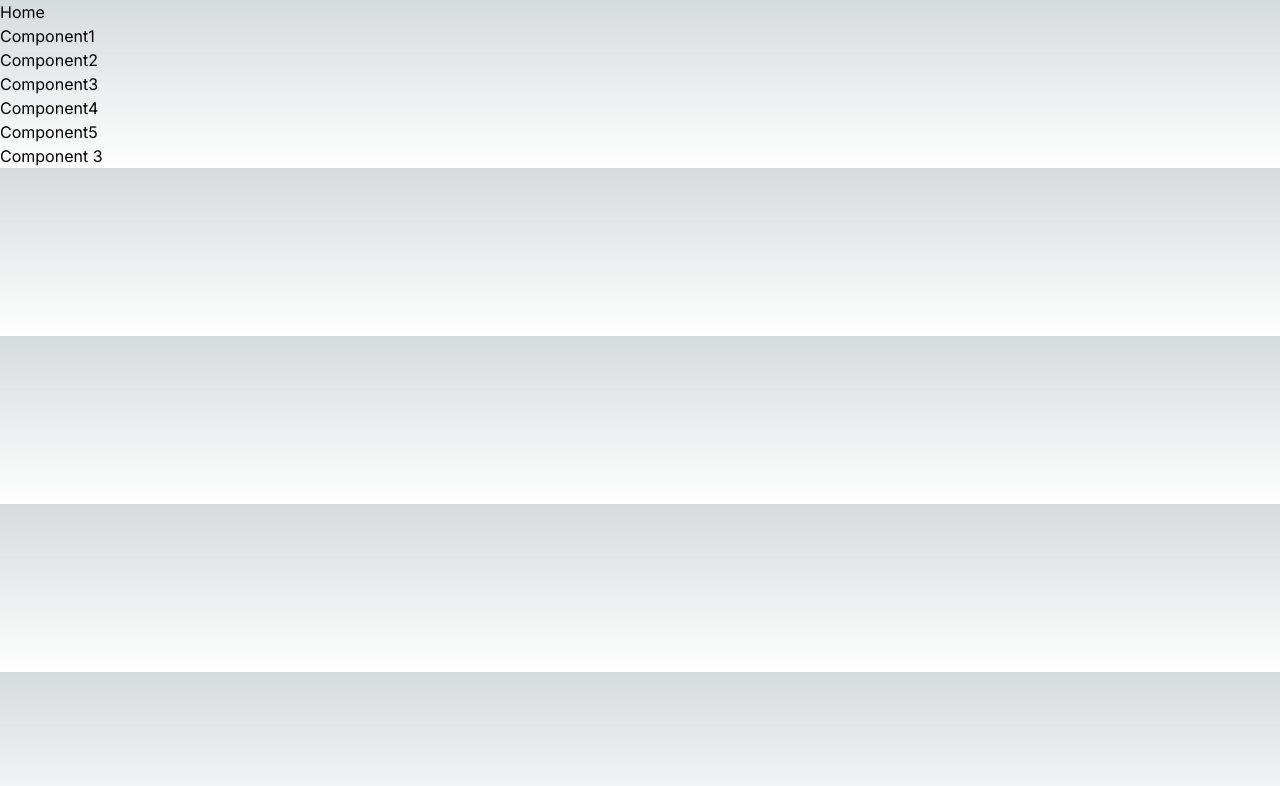
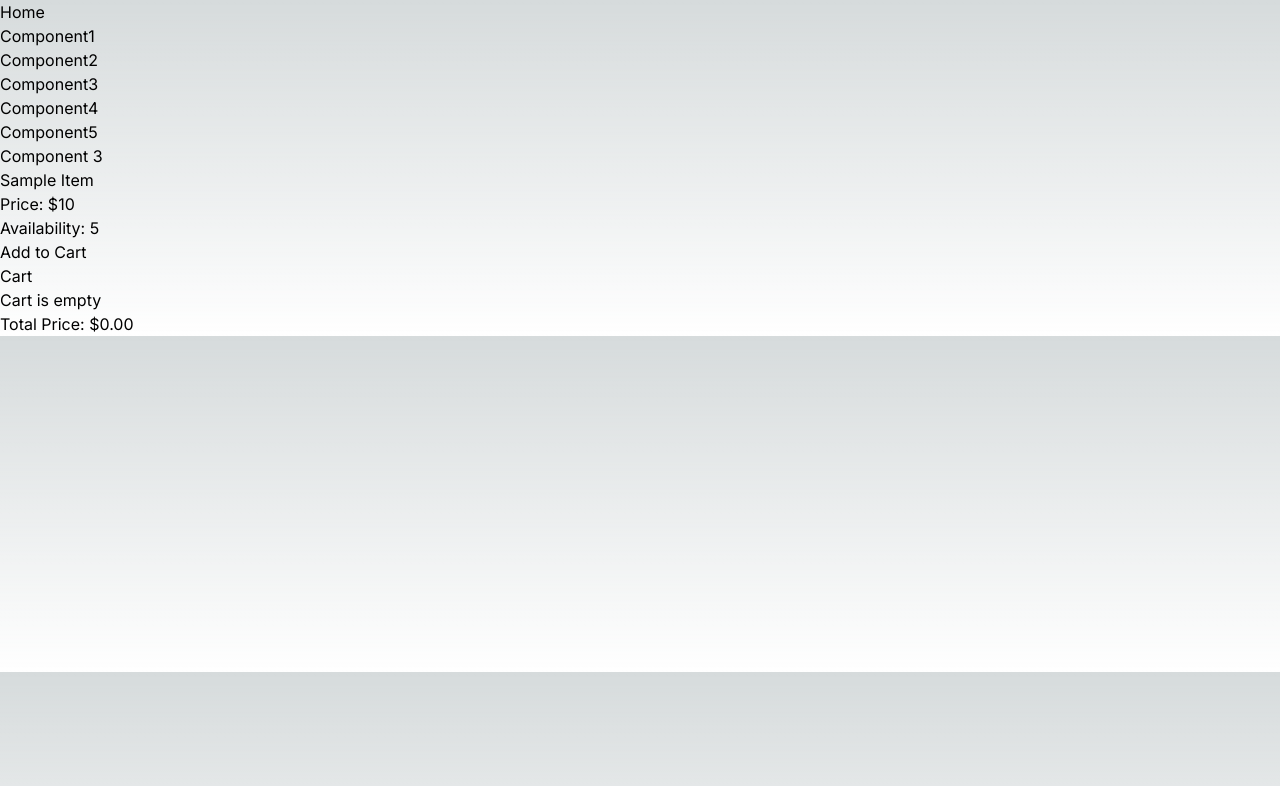
Before and after one commit to erictrimbs/React-exercise, a Next.js app: page /component3 in a window 1280 px wide. Shown: the top 786 px of the page. Built offline with nearby package versions, Linux system fonts and the light colour scheme.

Commit message:
Add component 3: site-wide shopping cart

```diff
--- /dev/null
+++ b/src/app/component3/CartComponent.tsx
@@ -0,0 +1,25 @@
+import React from 'react';
+import { useCartState } from '../context/CartContext';
+
+const CartComponent = () => {
+  const { cart } = useCartState();
+  const totalPrice = cart.reduce((total, item) => total + item.price, 0);
+
+  return (
+    <div>
+      <h2>Cart</h2>
+      {cart.length === 0 ? (
+        <p>Cart is empty</p>
+      ) : (
+        <ul>
+          {cart.map((item, index) => (
+            <li key={index}>{item.name} - ${item.price}</li>
+          ))}
+        </ul>
+      )}
+      <p>Total Price: ${totalPrice.toFixed(2)}</p>
+    </div>
+  );
+};
+
+export default CartComponent;
--- /dev/null
+++ b/src/app/component3/ItemComponent.tsx
@@ -0,0 +1,23 @@
+import React from 'react';
+import { useCartDispatch, Item, CartAction} from '../context/CartContext';
+
+const ItemComponent = ( {item}: {item: Item} ) => {
+  const dispatch = useCartDispatch();
+
+  const handleAddToCart = () => {
+    dispatch({ type: 'ADD_TO_CART', payload: { item } } as CartAction);
+  };
+
+  return (
+    <div>
+      <h2>{item.name}</h2>
+      <p>Price: ${item.price}</p>
+      <p>Availability: {item.availability}</p>
+      <button onClick={handleAddToCart} disabled={item.availability === 0}>
+        Add to Cart
+      </button>
+    </div>
+  );
+};
+
+export default ItemComponent;
--- a/src/app/component3/page.tsx
+++ b/src/app/component3/page.tsx
@@ -1,14 +1,23 @@
 "use client";
+import React from 'react';
+import Header from '../components/Header';
+import { useCartState } from '../context/CartContext';
+import ItemComponent from './ItemComponent';
+import CartComponent from './CartComponent';
 
-import Header from '../components/Header';
+const Component3 = () => {
+  const { items } = useCartState();
 
-const Component1 = () => {
   return (
     <div>
       <Header />
       <h1>Component 3</h1>
+      {items.map((item, index) => (
+        <ItemComponent key={index} item={item} />
+      ))}
+      <CartComponent />
     </div>
   );
 };
 
-export default Component1;
+export default Component3;
--- /dev/null
+++ b/src/app/context/CartContext.tsx
@@ -0,0 +1,72 @@
+"use client";
+import React, { createContext, useContext, useReducer, ReactNode, Dispatch} from 'react';
+
+type Item = {
+  name: string;
+  price: number;
+  availability: number;
+};
+
+type CartState = {
+  items: Item[];
+  cart: Item[];
+};
+
+type CartAction = { type: 'ADD_TO_CART'; payload: { item: Item } };
+
+const initialCartState: CartState = {
+  items: [
+    { name: 'Sample Item', price: 10.0, availability: 5 },
+  ],
+  cart: [],
+};
+
+const CartStateContext = createContext<CartState | undefined>(undefined);
+const CartDispatchContext = createContext<Dispatch<CartAction> | undefined>(undefined);
+
+const cartReducer = (state: CartState, action: CartAction) => {
+  switch (action.type) {
+    case 'ADD_TO_CART': {
+      const { item } = action.payload;
+      return {
+        ...state,
+        cart: [...state.cart, item],
+        items: state.items.map((i: Item) =>
+          i.name === item.name ? { ...i, availability: i.availability - 1 } : i
+        ),
+      };
+    }
+    default:
+      throw new Error(`Unknown action: ${action.type}`);
+  }
+};
+
+export type { Item, CartAction };
+
+export const CartProvider = ({children}: {children: ReactNode}) => {
+  const [state, dispatch] = useReducer(cartReducer, initialCartState);
+
+  return (
+    <CartStateContext.Provider value={state}>
+      <CartDispatchContext.Provider value={dispatch}>
+        {children}
+      </CartDispatchContext.Provider>
+    </CartStateContext.Provider>
+  );
+};
+
+export const useCartState = () => {
+  const context = useContext(CartStateContext);
+  if (context === undefined) {
+    throw new Error('useCartState must be used within a CartProvider');
+  }
+  return context;
+};
+
+export const useCartDispatch = () => {
+  const context = useContext(CartDispatchContext);
+  if (context === undefined) {
+    throw new Error('useCartDispatch must be used within a CartProvider');
+  }
+  return context;
+};
--- a/src/app/layout.tsx
+++ b/src/app/layout.tsx
@@ -1,6 +1,7 @@
 import type { Metadata } from "next";
 import { Inter } from "next/font/google";
 import "./globals.css";
+import { CartProvider } from './context/CartContext';
 
 const inter = Inter({ subsets: ["latin"] });
 
@@ -9,14 +10,14 @@ export const metadata: Metadata = {
   description: "Generated by create next app",
 };
 
-export default function RootLayout({
-  children,
-}: Readonly<{
-  children: React.ReactNode;
-}>) {
+export default function RootLayout({children}: Readonly<{children: React.ReactNode}>) {
   return (
     <html lang="en">
-      <body className={inter.className}>{children}</body>
+      <body className={inter.className}>
+        <CartProvider>
+          {children}
+        </CartProvider>
+      </body>
     </html>
   );
 }
```
